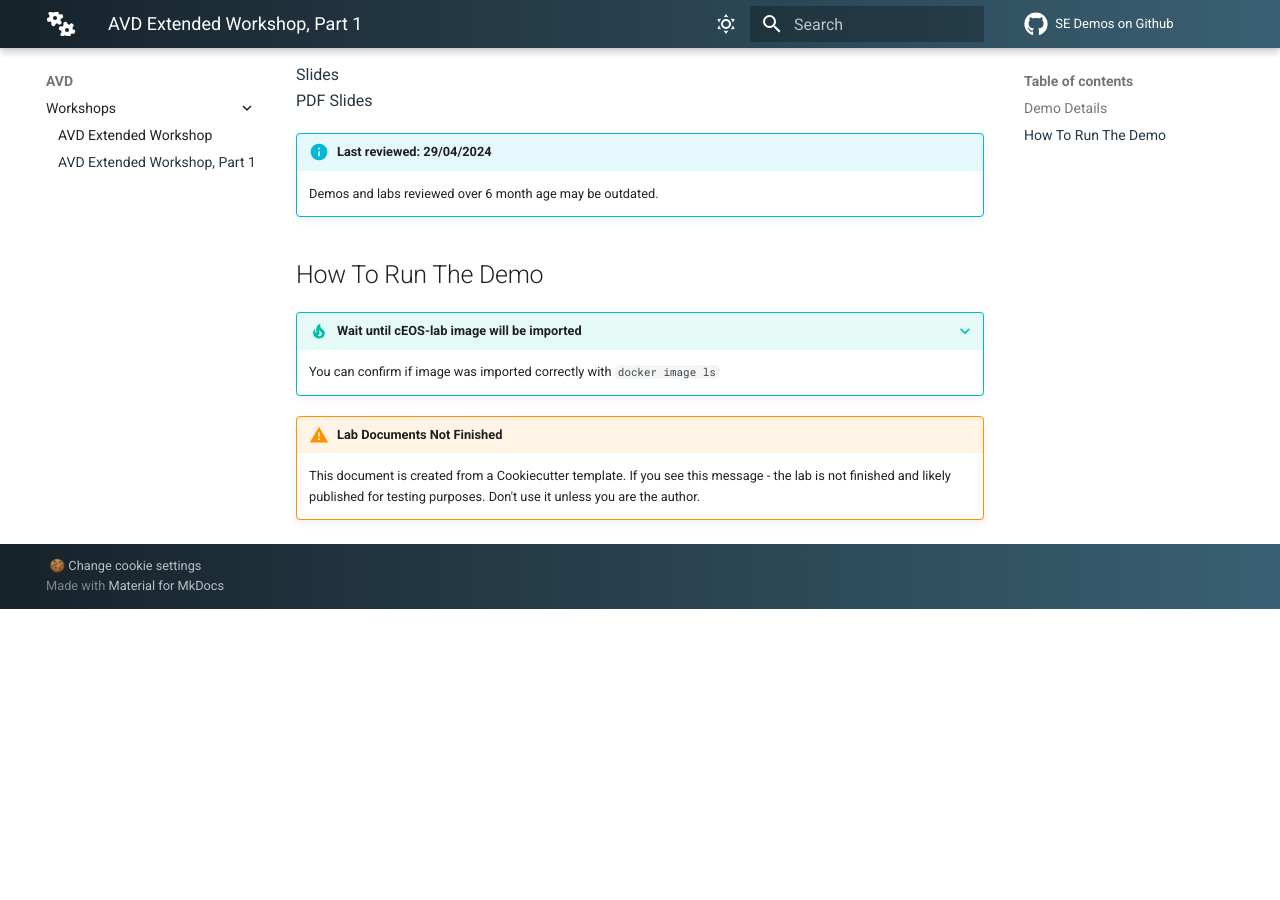
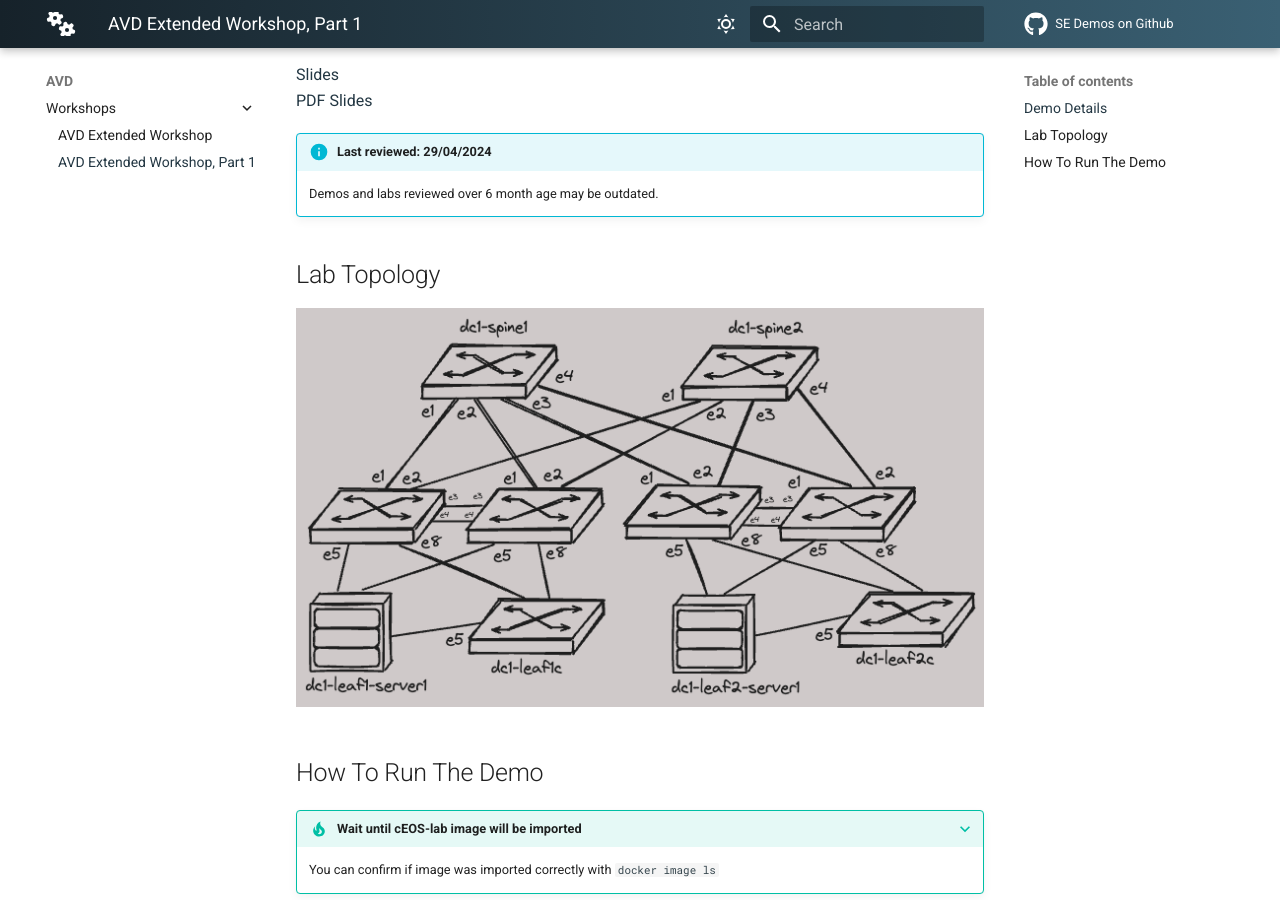
Before and after one commit to arista-netdevops-community/one-click-se-demos, an MkDocs documentation site: the page built from docs/avd-avd-extended-workshop--part-1/avd-avd-extended-workshop--part-1.md, in a window 1280 px wide and 900 px high, scrolled down 464 px. Built offline with MkDocs 1.6.1 and Material for MkDocs 9.7.7, drawn with Linux system fonts in a browser that asks for light colours; plug-ins that fetch from the network failed and are left out; comment, search, counter and statistics services are not loaded; before the commit the page ends 1073 px from its top, so only the background shows below that.

Commit message:
add atd-l3ls drawing

```diff
--- a/docs/avd-avd-extended-workshop--part-1/avd-avd-extended-workshop--part-1.md
+++ b/docs/avd-avd-extended-workshop--part-1/avd-avd-extended-workshop--part-1.md
@@ -19,6 +19,10 @@
 
     Demos and labs reviewed over 6 month age may be outdated.
 
+## Lab Topology
+
+![lab topology](img/atd-l3ls.png)
+
 ## How To Run The Demo
 
 ???+ Tip "Wait until cEOS-lab image will be imported"
```
Also changed, not shown: docs/avd-avd-extended-workshop--part-1/img/atd-l3ls.png (added), 1 other file.
